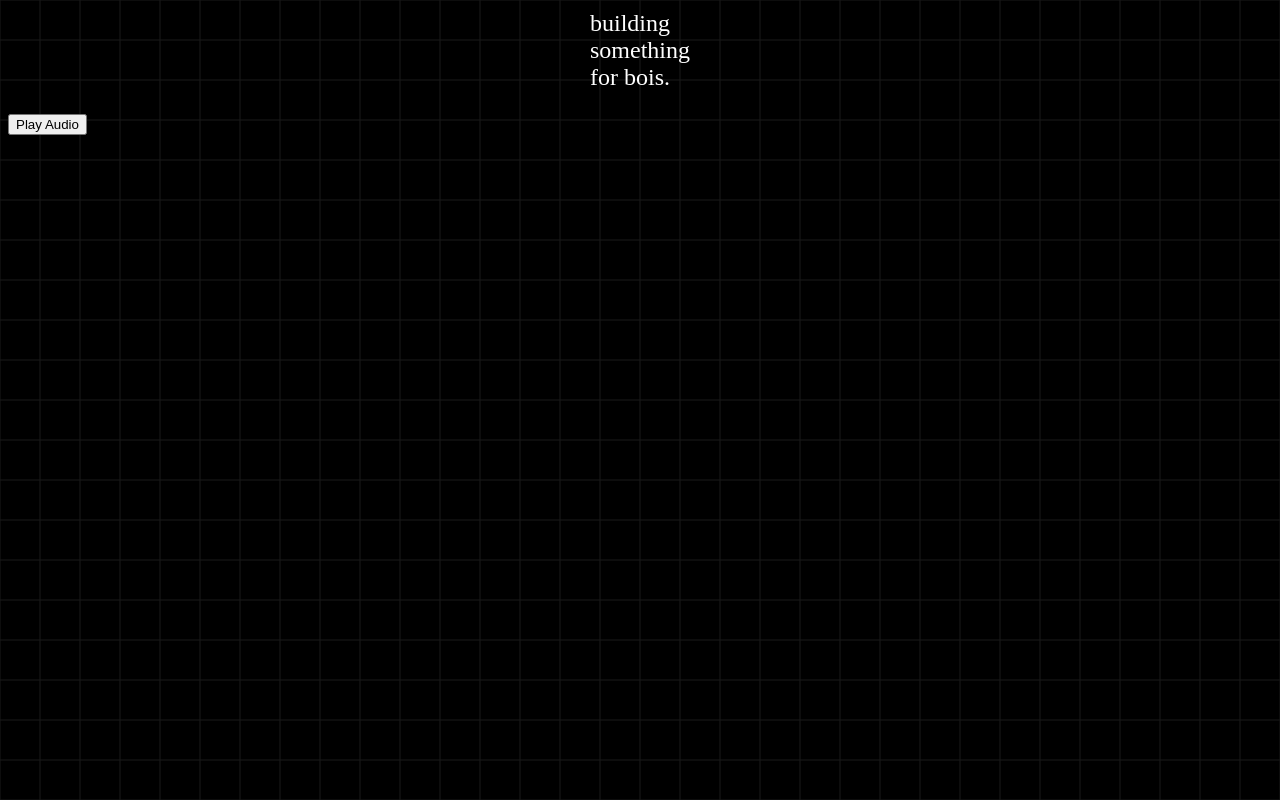
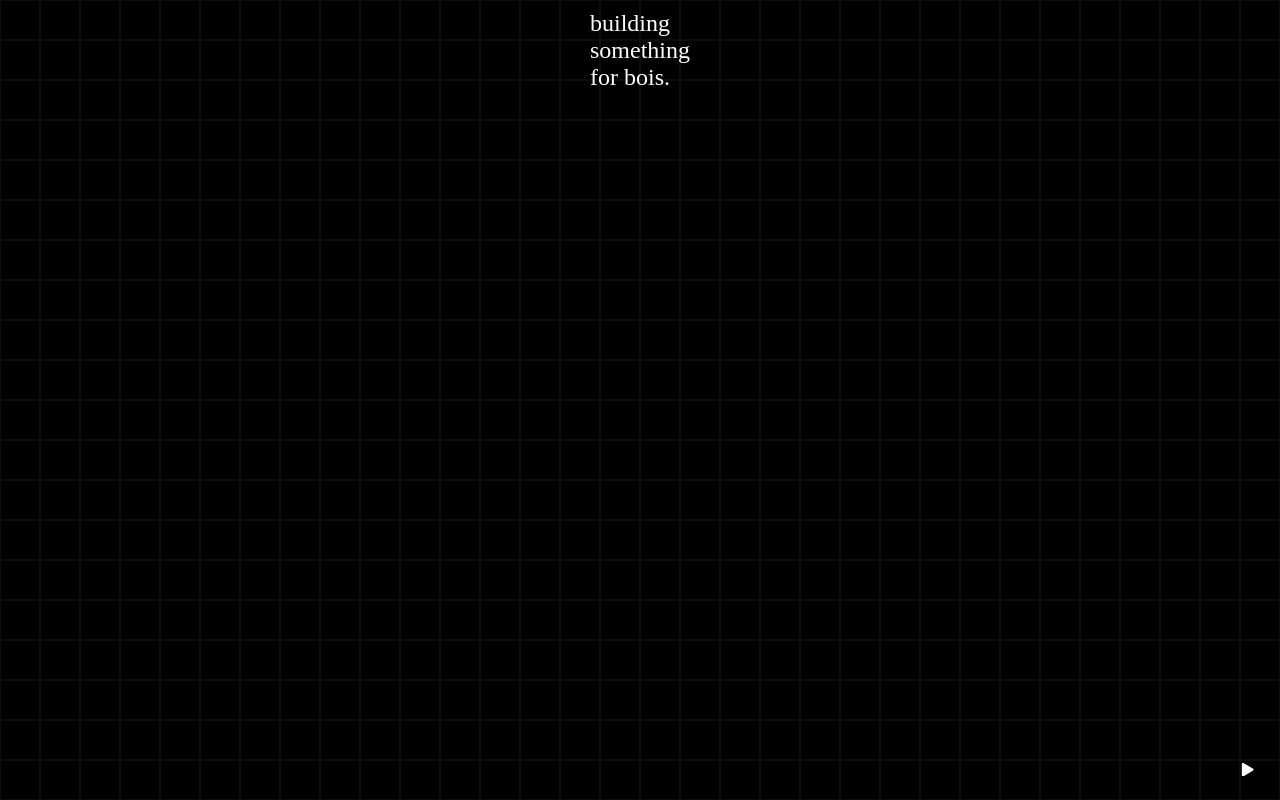
Before and after one commit to brownpanthera/meandthebois, a React (Create React App) app: page / in a window 1280 px wide. Built offline with nearby package versions, Linux system fonts and the light colour scheme.

Commit message:
fixed audio

```diff
--- a/package.json
+++ b/package.json
@@ -9,6 +9,7 @@
     "framer-motion": "^9.0.2",
     "react": "^18.2.0",
     "react-dom": "^18.2.0",
+    "react-icons": "^4.7.1",
     "react-scripts": "5.0.1",
     "web-vitals": "^2.1.4"
   },
--- a/src/App.css
+++ b/src/App.css
@@ -17,3 +17,16 @@ body{
   font-size: 1.5rem;
   line-height: .2rem;
 }
+
+
+
+.audio_button{
+  position: absolute;
+  bottom: 10px;
+  right: 10px;
+  margin-bottom: 10px;
+  margin-right: 10px;
+  border: none;
+  background: none;
+  color: #ffff;
+}
--- a/src/App.js
+++ b/src/App.js
@@ -20,7 +20,6 @@ function App() {
         </motion.div>
         {/* <img className="header-img" src="/bois1.jpg" /> */}
       </div>
-      {/* <Geolocation /> */}
       <Audio />
     </>
   );
--- a/src/Components/Audio.jsx
+++ b/src/Components/Audio.jsx
@@ -1,21 +1,31 @@
-import React, { useRef } from "react";
-import bro from "./bro.mp3";
+import React, { useState, useRef } from 'react';
+import bro from './bro.mp3'
+import { FaPlay, FaPause } from 'react-icons/fa'
 
-function Audio() {
+function App() {
   const audioRef = useRef(null);
+  const [isPlaying, setIsPlaying] = useState(false);
 
-  const handleClick = () => {
+  function handlePlay() {
     audioRef.current.play();
-  };
+    setIsPlaying(true);
+  }
+
+  function handlePause() {
+    audioRef.current.pause();
+    setIsPlaying(false);
+  }
 
   return (
     <div>
-      <audio ref={audioRef}>
-        <source src={bro} type="audio/mp3" />
-      </audio>
-      <button onClick={handleClick}>Play Audio</button>
+      <audio ref={audioRef} src={bro} />
+      {isPlaying ? (
+        <button className='audio_button' onClick={handlePause}>{<FaPause />}</button>
+      ) : (
+        <button className='audio_button' onClick={handlePlay}>{<FaPlay />}</button>
+      )}
     </div>
   );
 }
 
-export default Audio;
+export default App;
```
Also changed, not shown: 1 other file (tests, documents, lock files or other folders).
